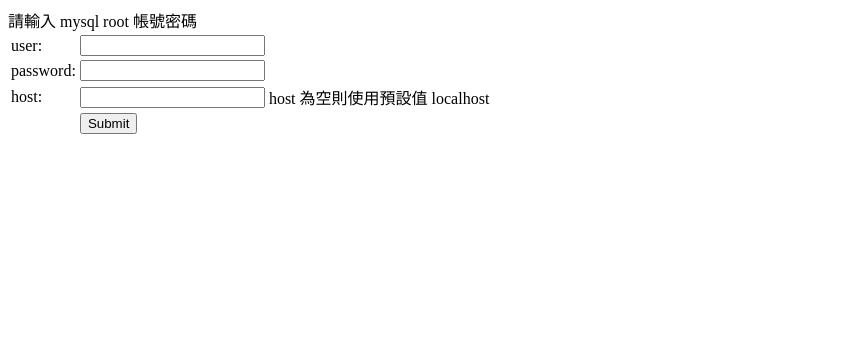
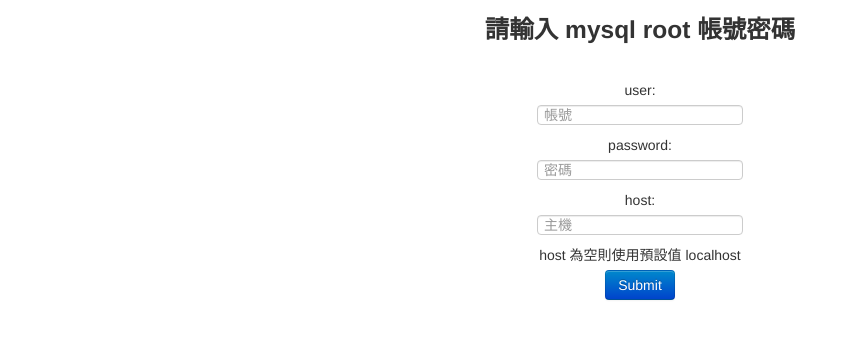
Before and after one commit to s884812/TagExpert, a PHP site: page /install.php in a window 1280 px wide. Shown: the top 339 px of the page, without its empty margins (0-849 px from the left). Run offline with PHP 8.4, Linux system fonts and the light colour scheme.

Commit message:
change install interface

```diff
--- a/install.php
+++ b/install.php
@@ -1,5 +1,18 @@
 <?php header('Content-type: text/html; charset=utf-8'); ?>
 <html>
+    <style>@import url(css/bootstrap/bootstrap.css) </style>
+    <style type="text/css">
+        form {
+            text-align: center;
+        }
+
+        #user, #password, #host {
+            height: 24px;
+        }
+        h3 {
+            text-align: center;
+        }
+    </style>
 <head>
 </head>
 <body>
@@ -7,21 +20,13 @@
         function PrintLogin($step)
         {
             echo '<form method="post" action="install.php?step=' . $step . '">' . "\n";
-            echo '    <table>';
-            echo '        <tr>';
-            echo '            <td> user: </td> <td><input type="text" name="user"/></td>' . "\n";
-            echo '        </tr>';
-            echo '        <tr>';
-            echo '            <td>password: </td><td><input type="password" name="password" /></td>' . "\n";
-            echo '        </tr>';
-            echo '        <tr>';
-            echo '            <td>host: </td><td><input type="text" name="host"></td>' . "\n";
-            echo '            <td> host 為空則使用預設值 localhost </td>';
-            echo '        </tr>';
-            echo '        <tr>';
-            echo '             <td></td><td><input type="submit"></td>' . "\n";
-            echo '        </tr>';
-            echo '    </table>';
+            echo '    <fieldset>';
+            echo '            <label> user: </label> <input type="text" name="user" placeholder="帳號"/>' . "\n";
+            echo '            <label> password: </label> <input type="password" name="password" placeholder="密碼"/>' . "\n";
+            echo '            <label> host: </label> <input type="text" name="host" placeholder="主機">' . "\n";
+            echo '            <label> host 為空則使用預設值 localhost </label>';
+            echo '            <input type="submit" class="btn btn-primary">' . "\n";
+            echo '    </fieldset>';
             echo '</form>';
         }
 
@@ -140,7 +145,7 @@
         $step = isset($_GET['step']) ? $_GET['step'] : 0;
         switch($step) {
         case 0:
-            echo '請輸入 mysql root 帳號密碼' . "<br />\n";
+            echo '<h3> 請輸入 mysql root 帳號密碼 </h3>' . "<br />\n";
             ReadyToLoginRoot(1);
             break;
         case 1:
@@ -148,7 +153,7 @@
                 header('Refresh:1; url=install.php?step=2');
             break;
         case 2:
-            echo '請為 TagExpert 新增一個帳號';
+            echo '<h3> 請為 TagExpert 新增一個帳號 </h3>';
             GetUser(3);
             break;
         case 3:
```
